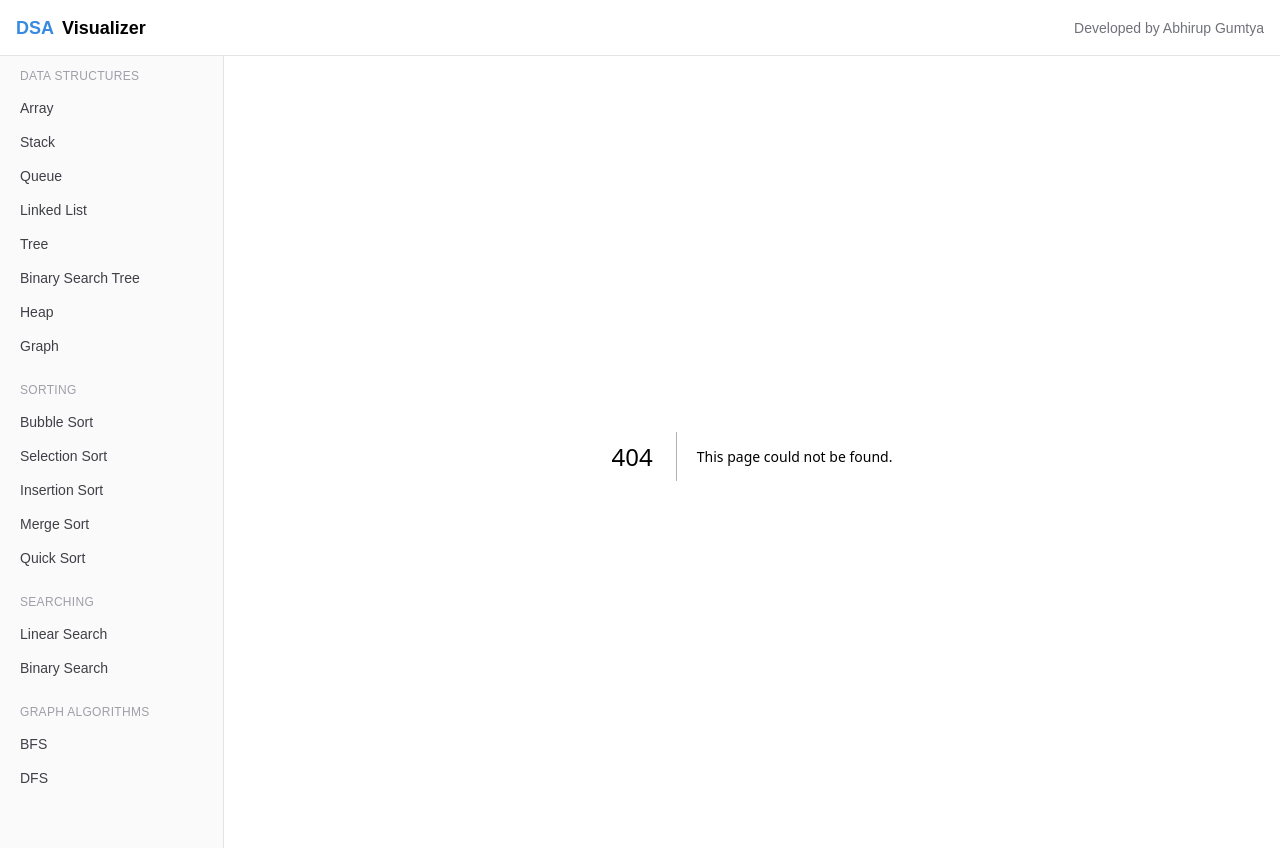
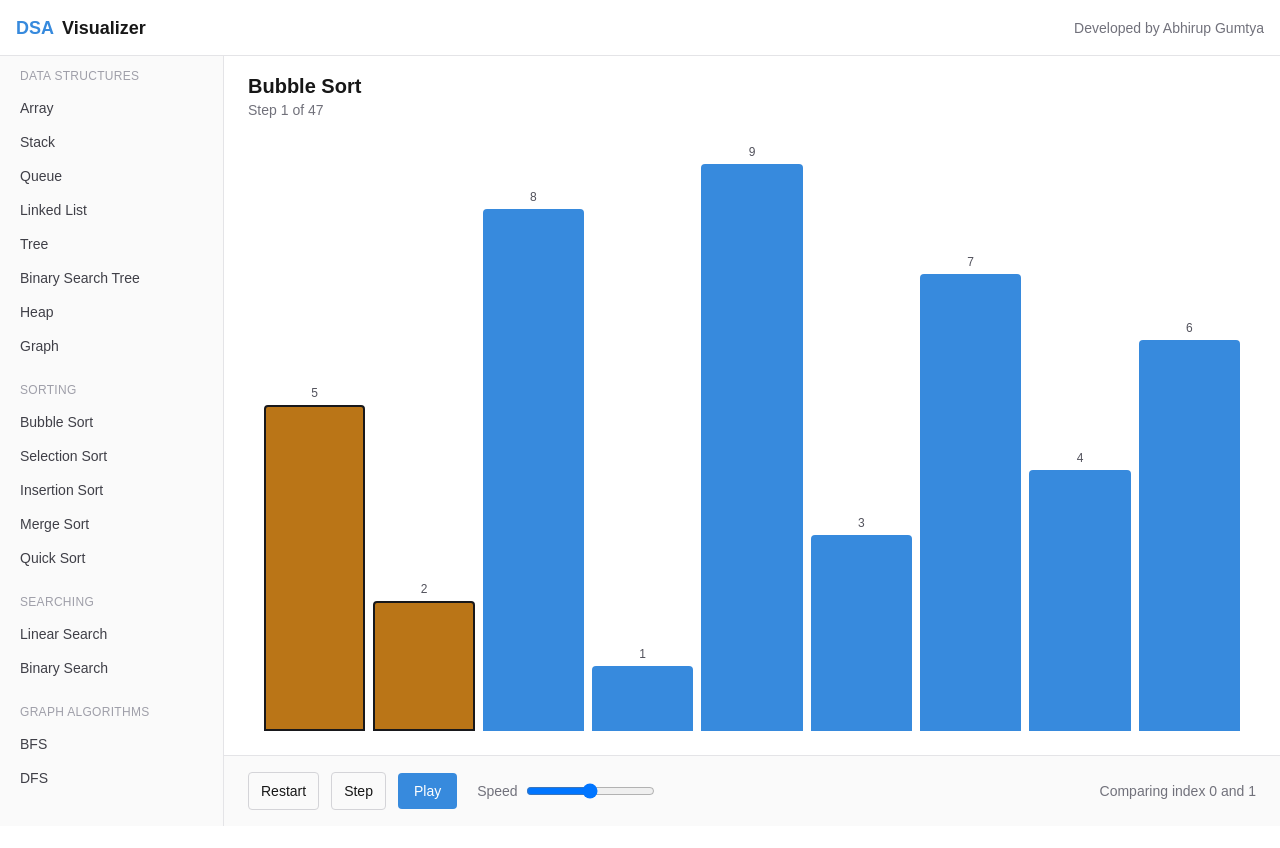
Before and after one commit to Abhirup2728/dsa-visualizer, a Next.js app: page /algorithms/sorting/bubble-sort in a window 1280 px wide. Before the commit this address had no page. Shown: the top 848 px of the page. After the commit the page ends 826 px from the top, so only its background shows below. Built offline with nearby package versions, Linux system fonts and the light colour scheme.

Commit message:
Implement Bubble Sort visualizer: algorithm logic, ArrayBar component, and interactive page with play/pause/step/speed controls

```diff
--- /dev/null
+++ b/app/algorithms/sorting/bubble-sort/page.tsx
@@ -0,0 +1,121 @@
+"use client";
+
+import { useState, useMemo, useEffect, useRef } from "react";
+import ArrayBar from "@/components/visualizer/ArrayBar";
+import { bubbleSortWithSteps } from "@/lib/algorithms/bubbleSort";
+
+const INITIAL_ARRAY = [5, 2, 8, 1, 9, 3, 7, 4, 6];
+
+export default function BubbleSortPage() {
+  const [originalArray] = useState(INITIAL_ARRAY);
+  const [currentStepIndex, setCurrentStepIndex] = useState(0);
+  const [isPlaying, setIsPlaying] = useState(false);
+  const [speed, setSpeed] = useState(3);
+
+  const steps = useMemo(
+    () => bubbleSortWithSteps(originalArray),
+    [originalArray]
+  );
+
+  const currentStep = steps[currentStepIndex];
+  const maxValue = Math.max(...originalArray);
+
+  const intervalRef = useRef<ReturnType<typeof setInterval> | null>(null);
+
+  useEffect(() => {
+    if (isPlaying) {
+      const delay = 600 - speed * 100;
+      intervalRef.current = setInterval(() => {
+        setCurrentStepIndex((prev) => {
+          if (prev >= steps.length - 1) {
+            setIsPlaying(false);
+            return prev;
+          }
+          return prev + 1;
+        });
+      }, delay);
+    }
+
+    return () => {
+      if (intervalRef.current) clearInterval(intervalRef.current);
+    };
+  }, [isPlaying, speed, steps.length]);
+
+  function handlePlayPause() {
+    if (currentStepIndex >= steps.length - 1) {
+      setCurrentStepIndex(0);
+    }
+    setIsPlaying((prev) => !prev);
+  }
+
+  function handleStepForward() {
+    setIsPlaying(false);
+    setCurrentStepIndex((prev) => Math.min(prev + 1, steps.length - 1));
+  }
+
+  function handleRestart() {
+    setIsPlaying(false);
+    setCurrentStepIndex(0);
+  }
+
+  return (
+    <div className="flex flex-col h-full">
+      <div className="px-6 pt-4">
+        <h1 className="text-xl font-semibold">Bubble Sort</h1>
+        <p className="text-sm text-zinc-500">
+          Step {currentStepIndex + 1} of {steps.length}
+        </p>
+      </div>
+
+      <div className="flex-1 flex items-end justify-center gap-2 px-10 py-6">
+        {currentStep.array.map((value, index) => (
+          <ArrayBar
+            key={index}
+            value={value}
+            maxValue={maxValue}
+            isComparing={currentStep.comparing?.includes(index) ?? false}
+            isSorted={currentStep.sortedIndices.includes(index)}
+          />
+        ))}
+      </div>
+
+      <div className="flex items-center gap-3 px-6 py-4 border-t border-zinc-200 bg-zinc-50">
+        <button
+          onClick={handleRestart}
+          className="px-3 py-2 rounded border border-zinc-300 text-sm hover:bg-zinc-100"
+        >
+          Restart
+        </button>
+        <button
+          onClick={handleStepForward}
+          className="px-3 py-2 rounded border border-zinc-300 text-sm hover:bg-zinc-100"
+        >
+          Step
+        </button>
+        <button
+          onClick={handlePlayPause}
+          className="px-4 py-2 rounded bg-viz-default text-white text-sm font-medium hover:opacity-90"
+        >
+          {isPlaying ? "Pause" : "Play"}
+        </button>
+
+        <div className="flex items-center gap-2 ml-2">
+          <span className="text-sm text-zinc-500">Speed</span>
+          <input
+            type="range"
+            min={1}
+            max={5}
+            value={speed}
+            onChange={(e) => setSpeed(Number(e.target.value))}
+          />
+        </div>
+
+        <span className="text-sm text-zinc-500 ml-auto">
+          {currentStep.comparing
+            ? `Comparing index ${currentStep.comparing[0]} and ${currentStep.comparing[1]}`
+            : "Done"}
+        </span>
+      </div>
+    </div>
+  );
+}
--- /dev/null
+++ b/components/visualizer/ArrayBar.tsx
@@ -0,0 +1,31 @@
+type ArrayBarProps = {
+  value: number;
+  maxValue: number;
+  isComparing: boolean;
+  isSorted: boolean;
+};
+
+export default function ArrayBar({
+  value,
+  maxValue,
+  isComparing,
+  isSorted,
+}: ArrayBarProps) {
+  const heightPercent = (value / maxValue) * 100;
+
+  let colorClass = "bg-viz-default";
+  if (isSorted) colorClass = "bg-viz-success";
+  else if (isComparing) colorClass = "bg-viz-active";
+
+  return (
+    <div className="flex flex-col items-center justify-end h-full flex-1">
+      <span className="text-xs text-zinc-600 mb-1">{value}</span>
+      <div
+        className={`w-full rounded-t transition-all duration-300 ${colorClass} ${
+          isComparing ? "border-2 border-zinc-900" : ""
+        }`}
+        style={{ height: `${heightPercent}%` }}
+      />
+    </div>
+  );
+}
--- /dev/null
+++ b/lib/algorithms/bubbleSort.ts
@@ -0,0 +1,48 @@
+import { SortStep } from "@/types/algorithm";
+
+export function bubbleSortWithSteps(input: number[]): SortStep[] {
+  const steps: SortStep[] = [];
+  const array = [...input];
+  const n = array.length;
+  const sortedIndices: number[] = [];
+
+  for (let i = 0; i < n - 1; i++) {
+    let swappedThisPass = false;
+
+    for (let j = 0; j < n - 1 - i; j++) {
+      steps.push({
+        array: [...array],
+        comparing: [j, j + 1],
+        swapped: false,
+        sortedIndices: [...sortedIndices],
+      });
+
+      if (array[j] > array[j + 1]) {
+        [array[j], array[j + 1]] = [array[j + 1], array[j]];
+        swappedThisPass = true;
+
+        steps.push({
+          array: [...array],
+          comparing: [j, j + 1],
+          swapped: true,
+          sortedIndices: [...sortedIndices],
+        });
+      }
+    }
+
+    sortedIndices.unshift(n - 1 - i);
+
+    if (!swappedThisPass) break;
+  }
+
+  sortedIndices.length = 0;
+  for (let k = 0; k < n; k++) sortedIndices.push(k);
+  steps.push({
+    array: [...array],
+    comparing: null,
+    swapped: false,
+    sortedIndices: [...sortedIndices],
+  });
+
+  return steps;
+}
--- /dev/null
+++ b/types/algorithm.ts
@@ -0,0 +1,6 @@
+export type SortStep = {
+  array: number[];
+  comparing: [number, number] | null;
+  swapped: boolean;
+  sortedIndices: number[];
+};
```
